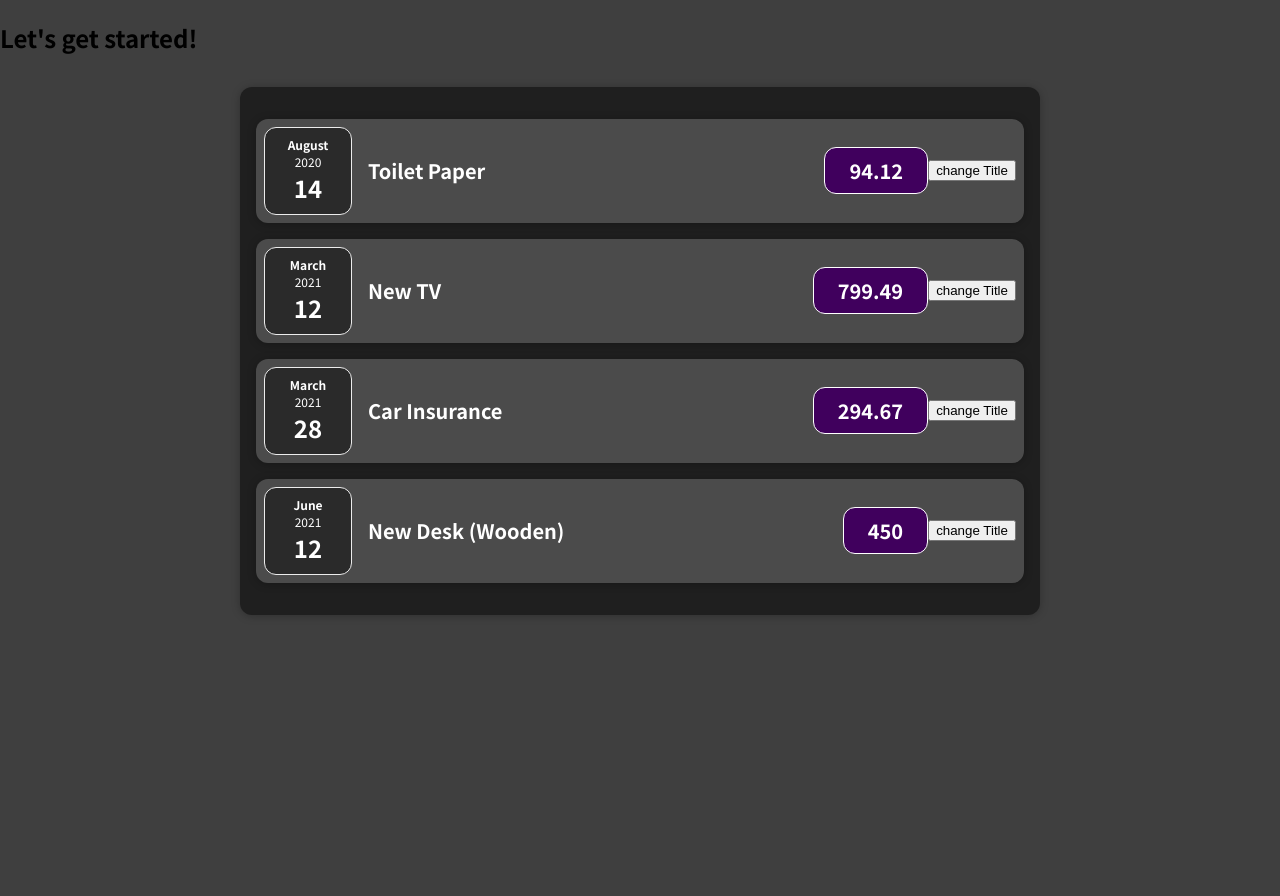
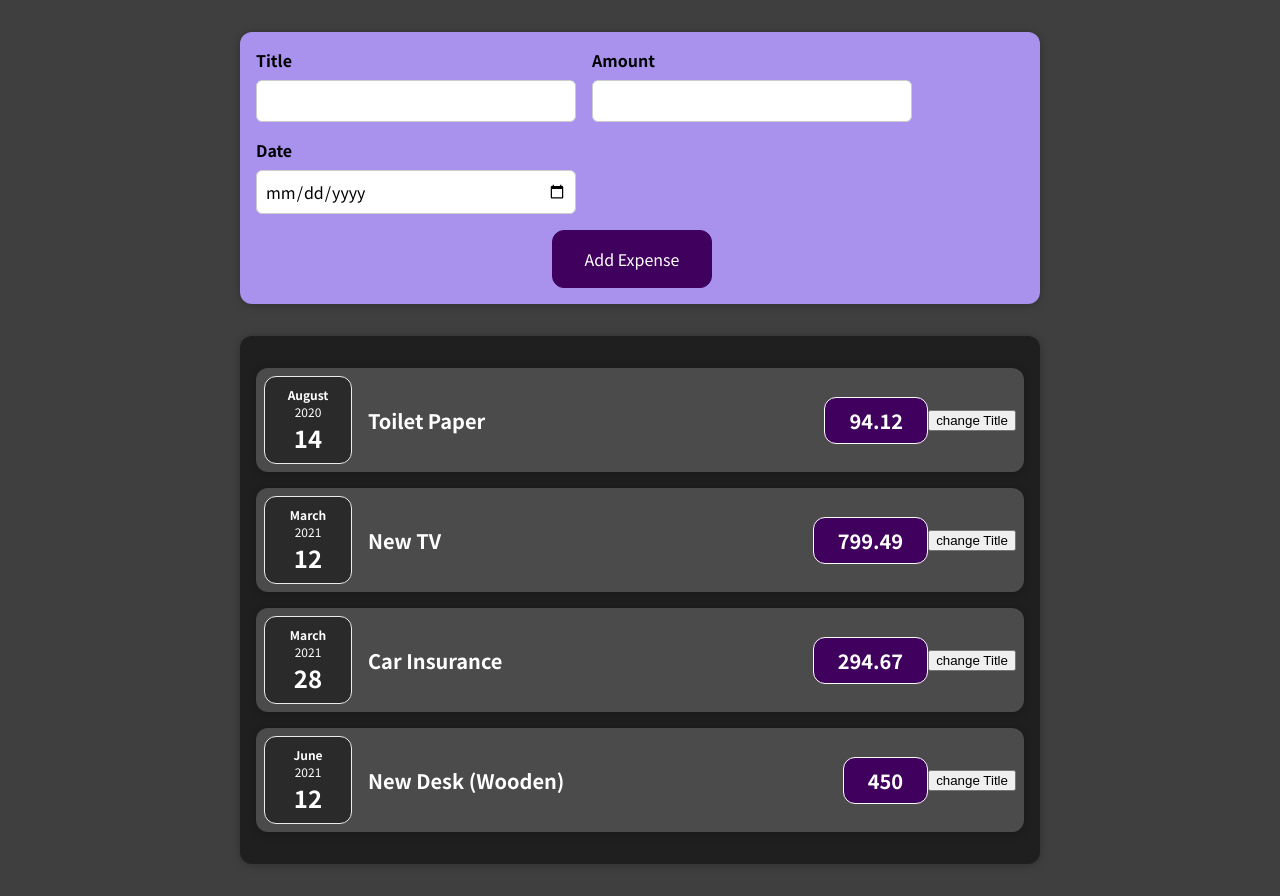
Before and after one commit to Othmane-Menad/JS-React-learning-projects, a React (Create React App) app in the folder React-First-App/: page / in a window 1280 px wide. Before the commit the page ends 800 px from the top, so only its background shows below. Built offline with nearby package versions, Linux system fonts and the light colour scheme; the HTML template or start-up script is replaced by a standard one.

Commit message:
Add new component NewExpense that add a new expense to the list of expenses

```diff
--- a/React-First-App/src/App.js
+++ b/React-First-App/src/App.js
@@ -1,4 +1,6 @@
 import Expenses from "./components/Expenses/Expenses";
+import NewExpense from "./components/NewExpense/NewExpense";
+
 const App = () => {
   const expenses_ = [
     {
@@ -23,7 +25,7 @@
   ];
   return (
     <div>
-      <h2>Let's get started!</h2>
+      <NewExpense />
       <Expenses items={expenses_}></Expenses>
     </div>
   );
--- a/React-First-App/src/components/Expenses/ExpenseItem.js
+++ b/React-First-App/src/components/Expenses/ExpenseItem.js
@@ -1,4 +1,4 @@
-import react, { useState } from "react";
+import { useState } from "react";
 import ExpenseDate from "./ExpenseDate";
 import "./ExpenseItem.css";
 import Card from "../UI/Card";
--- a/React-First-App/src/components/Expenses/Expenses.js
+++ b/React-First-App/src/components/Expenses/Expenses.js
@@ -2,7 +2,7 @@
 import "./Expenses.css";
 import Card from "../UI/Card";
 const Expenses = (props) => {
-  // After props always should be expenses because we declared it in App.js as expenses=expenses_
+  // After props always should be items because we declared it in App.js as items=expenses_
   return (
     <Card className="expenses">
       <ExpenseItem
--- /dev/null
+++ b/React-First-App/src/components/NewExpense/ExpenseForm.css
@@ -0,0 +1,26 @@
+.new-expense__controls {
+  display: flex;
+  flex-wrap: wrap;
+  gap: 1rem;
+  margin-bottom: 1rem;
+  text-align: left;
+}
+
+.new-expense__control label {
+  font-weight: bold;
+  margin-bottom: 0.5rem;
+  display: block;
+}
+
+.new-expense__control input {
+  font: inherit;
+  padding: 0.5rem;
+  border-radius: 6px;
+  border: 1px solid #ccc;
+  width: 20rem;
+  max-width: 100%;
+}
+
+.new-expense__actions {
+  text-align: right;
+}
--- /dev/null
+++ b/React-First-App/src/components/NewExpense/ExpenseForm.js
@@ -0,0 +1,27 @@
+import "./ExpenseForm.css";
+
+const ExpenseForm = () => {
+  return (
+    <form>
+      <div className="new-expense__controls">
+        <div className="new-expense__control">
+          <label>Title</label>
+          <input type="text" />
+        </div>
+        <div className="new-expense__control">
+          <label>Amount</label>
+          <input type="number" min="0.01" step="0.01" />
+        </div>
+        <div className="new-expense__control">
+          <label>Date</label>
+          <input type="date" min="2019-01-01" max="2022-12-31" />
+        </div>
+      </div>
+      <div className="new-expense_actions">
+        <button type="submit">Add Expense</button>
+      </div>
+    </form>
+  );
+};
+
+export default ExpenseForm;
--- /dev/null
+++ b/React-First-App/src/components/NewExpense/NewExpense.css
@@ -0,0 +1,38 @@
+.new-expense {
+  background-color: #a892ee;
+  padding: 1rem;
+  margin: 2rem auto;
+  width: 50rem;
+  max-width: 95%;
+  border-radius: 12px;
+  text-align: center;
+  box-shadow: 0 1px 8px rgba(0, 0, 0, 0.25);
+}
+
+.new-expense button {
+  font: inherit;
+  cursor: pointer;
+  padding: 1rem 2rem;
+  border: 1px solid #40005d;
+  background-color: #40005d;
+  color: white;
+  border-radius: 12px;
+  margin-right: 1rem;
+}
+
+.new-expense button:hover,
+.new-expense button:active {
+  background-color: #510674;
+  border-color: #510674;
+}
+
+.new-expense button.alternative {
+  color: #220131;
+  border-color: transparent;
+  background-color: transparent;
+}
+
+.new-expense button.alternative:hover,
+.new-expense button.alternative:active {
+  background-color: #ddb3f8;
+}
--- /dev/null
+++ b/React-First-App/src/components/NewExpense/NewExpense.js
@@ -0,0 +1,11 @@
+import "./NewExpense.css";
+import ExpenseForm from "./ExpenseForm";
+const NewExpense = () => {
+  return (
+    <div className="new-expense">
+      <ExpenseForm />
+    </div>
+  );
+};
+
+export default NewExpense;
```
Also changed, not shown: 1 other file (tests, documents, lock files or other folders).
